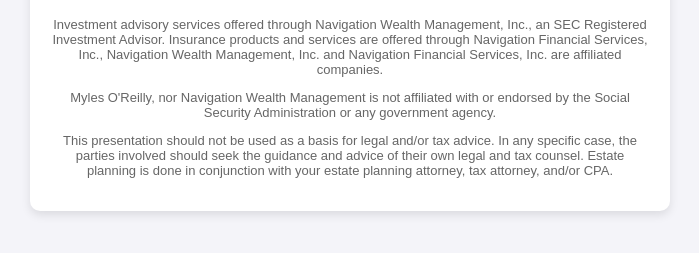
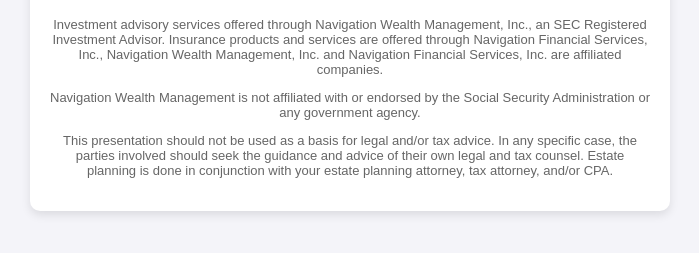
Before and after one commit to michaelstevenson1/SocialSecuritySignUp, a plain HTML site: page index.html in a window 1280 px wide. Shown: the part 1679-1932 px from the top of the page, without its empty margins (290-989 px from the left). Drawn offline with Linux system fonts and the light colour scheme.

Commit message:
Add files via upload

```diff
--- a/index.html
+++ b/index.html
@@ -103,7 +103,7 @@
         </form>
         <div class="footer">
             <p>Investment advisory services offered through Navigation Wealth Management, Inc., an SEC Registered Investment Advisor. Insurance products and services are offered through Navigation Financial Services, Inc., Navigation Wealth Management, Inc. and Navigation Financial Services, Inc. are affiliated companies.</p>
-		<p>Myles O'Reilly, nor Navigation Wealth Management is not affiliated with or endorsed by the Social Security Administration or any government agency.</p>
+		<p>Navigation Wealth Management is not affiliated with or endorsed by the Social Security Administration or any government agency.</p>
 		<p>This presentation should not be used as a basis for legal and/or tax advice. In any specific case, the parties involved should seek the guidance and advice of their own legal and tax counsel. Estate planning is done in conjunction with your estate planning attorney, tax attorney, and/or CPA.</p>
         </div>
     </div>
```
